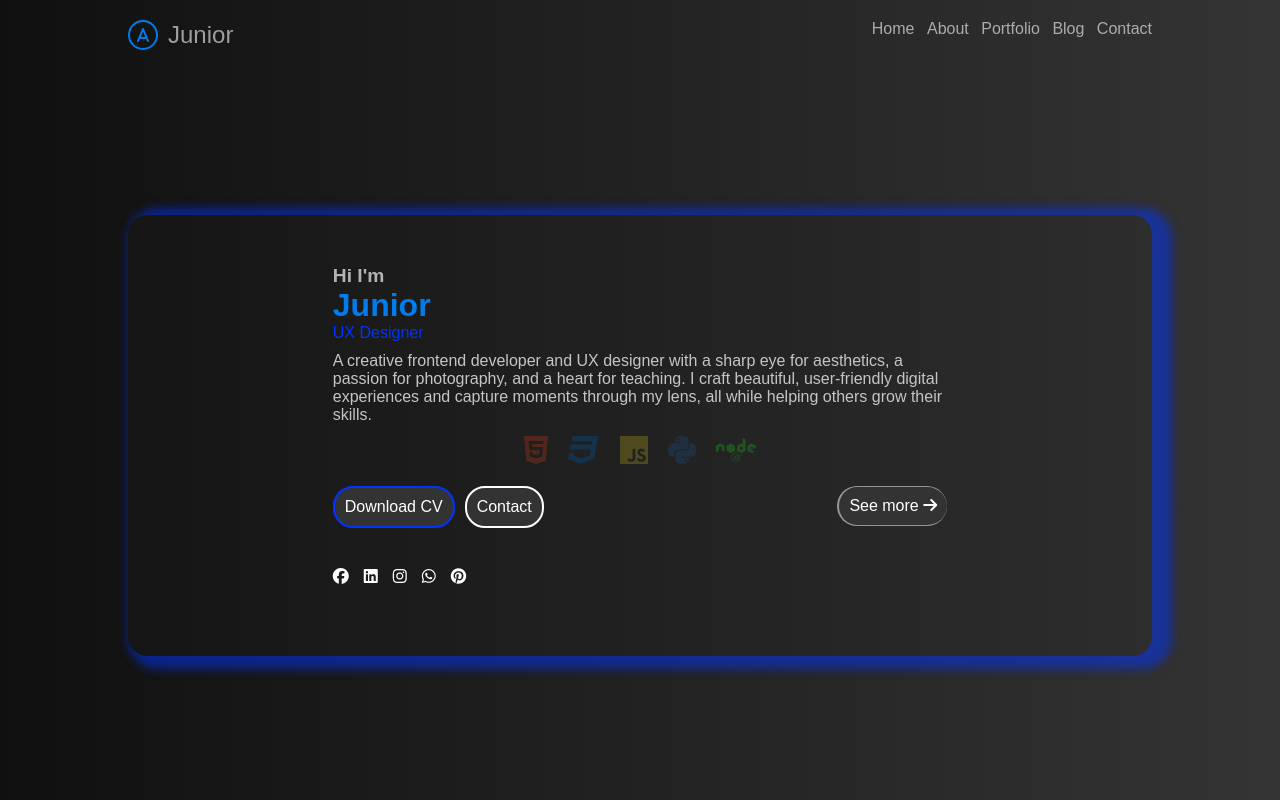
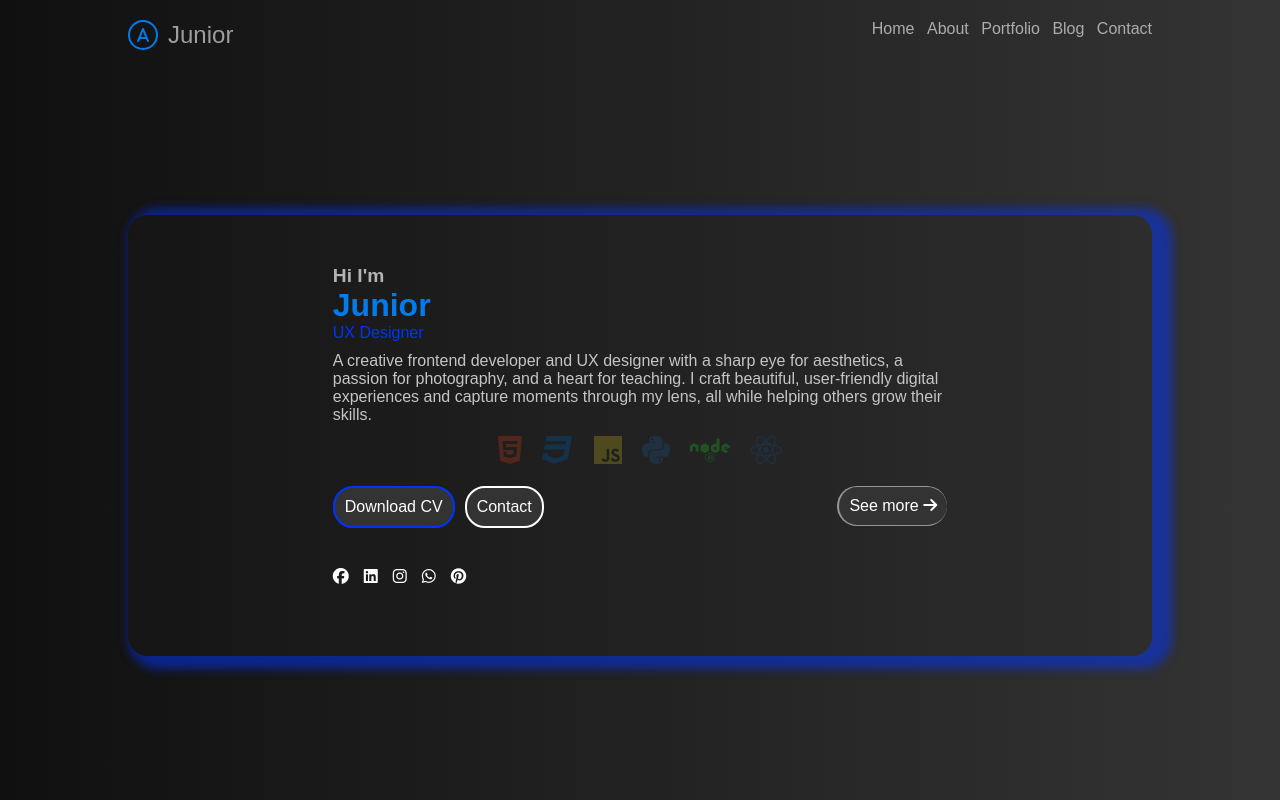
Before and after one commit to Just-Junior869/Andile-Portfolio, a plain HTML site: page index.html in a window 1280 px wide. Drawn offline with nearby package versions, Linux system fonts and the light colour scheme.

Commit message:
Update index.html

```diff
--- a/index.html
+++ b/index.html
@@ -54,6 +54,7 @@
             <i class="fa-brands fa-js fa-2x" style="color:#4f4a1e;"></i>
             <i class="fa-brands fa-python fa-2x" style="color:#1f3140;"></i>
             <i class="fa-brands fa-node fa-2x" style="color:#225122;"></i>
+             <i class="fa-brands fa-react fa-2x" style="color:#1f3140;"></i>
           </div>
 
           <div class="btn-group">
```
